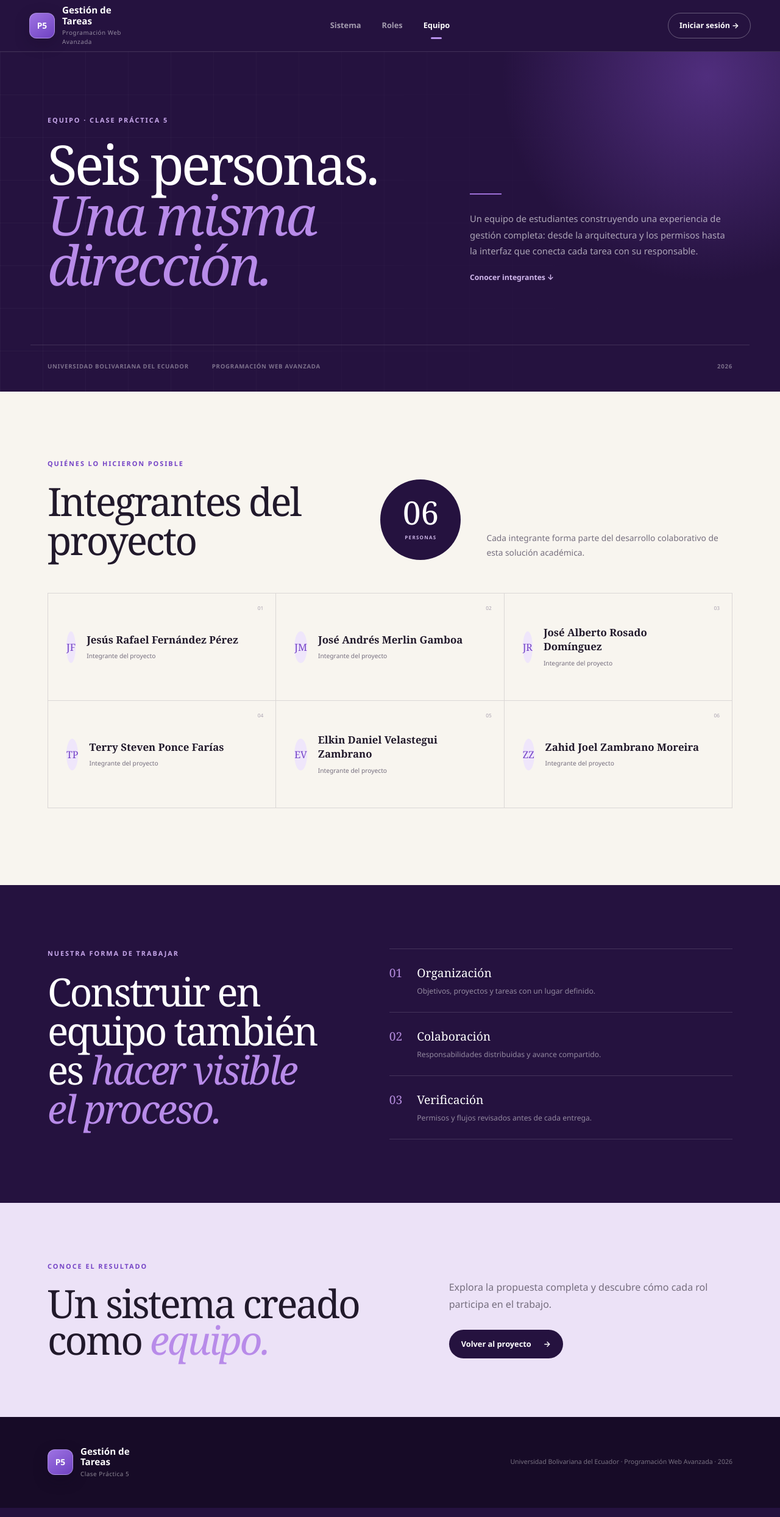
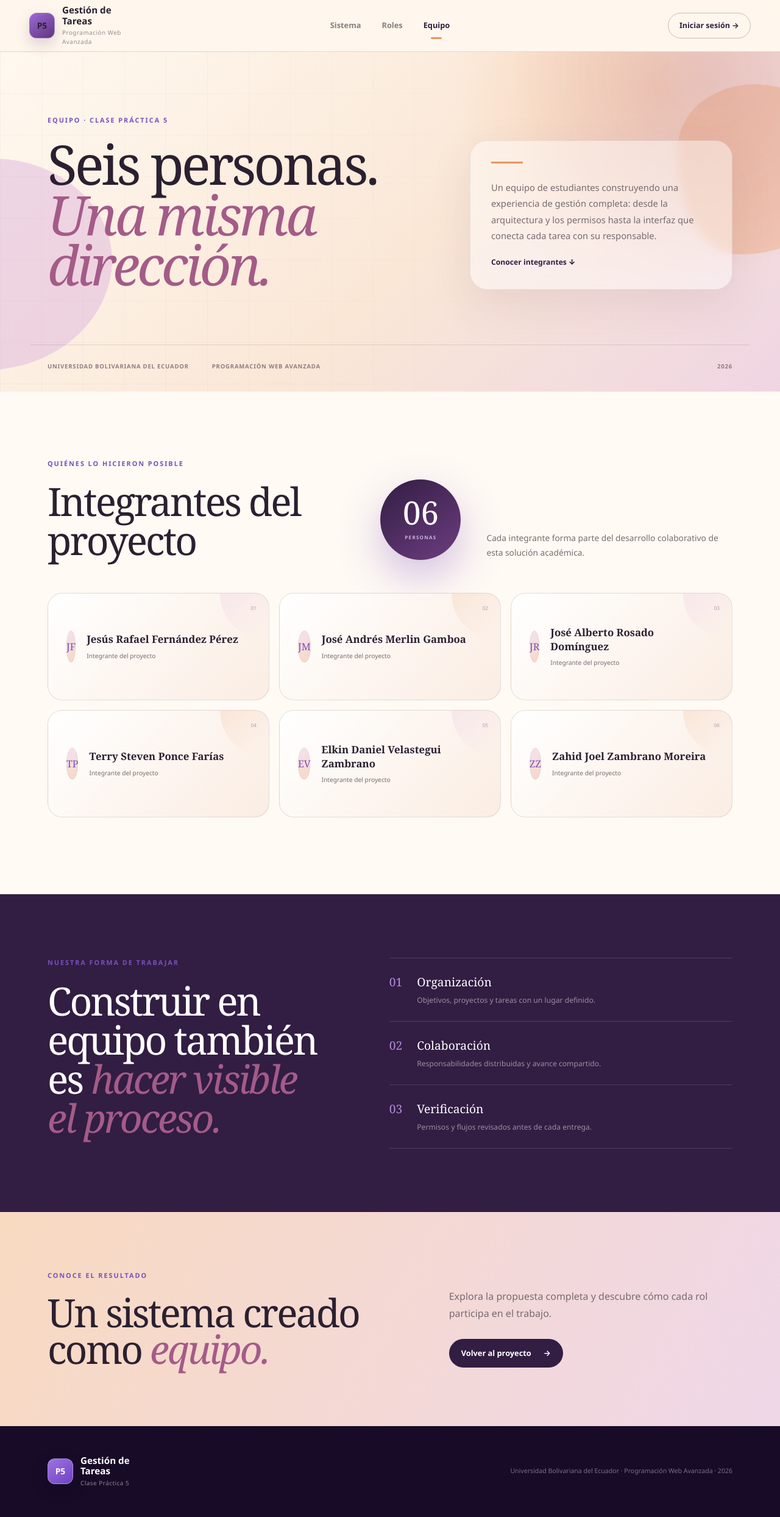
Before and after one commit to Team-Evorion/pwapractica5, a Laravel app: page /equipo in a window 1280 px wide. Shown: the whole page at 61% size. Run offline with Laravel 12, Linux system fonts and the light colour scheme.

Commit message:
feat: renovar experiencia visual del equipo

```diff
--- a/public/css/team.css
+++ b/public/css/team.css
@@ -1,11 +1,14 @@
 :root {
-    --team-cream: #f8f5ef;
-    --team-ink: #21192b;
-    --team-muted: #756e7e;
-    --team-purple: #7544c6;
-    --team-purple-dark: #25123f;
-    --team-lilac: #efe6fb;
-    --team-line: rgba(48, 34, 64, .14);
+    --team-cream: #fff7ed;
+    --team-paper: #fffaf4;
+    --team-peach: #f6d2b8;
+    --team-apricot: #e89562;
+    --team-ink: #2b2030;
+    --team-muted: #786b70;
+    --team-purple: #7950bc;
+    --team-purple-dark: #321d43;
+    --team-lilac: #efe1f2;
+    --team-line: rgba(78, 48, 62, .14);
 }
 
 html { scroll-behavior: smooth; }
@@ -31,8 +34,9 @@ html { scroll-behavior: smooth; }
 }
 
 .team-header {
-    background: var(--team-purple-dark);
-    border-bottom: 1px solid rgba(255, 255, 255, .12);
+    backdrop-filter: blur(16px);
+    background: rgba(255, 247, 237, .9);
+    border-bottom: 1px solid var(--team-line);
     position: relative;
     z-index: 5;
 }
@@ -49,16 +53,16 @@ html { scroll-behavior: smooth; }
 
 .team-nav-links { display: flex; gap: 34px; }
 .team-nav-links a {
-    color: rgba(255, 255, 255, .58);
+    color: #8b7b80;
     font-size: .8rem;
     font-weight: 650;
     position: relative;
     text-decoration: none;
 }
 .team-nav-links a:hover,
-.team-nav-links a.active { color: #fff; }
+.team-nav-links a.active { color: var(--team-purple-dark); }
 .team-nav-links a.active::after {
-    background: #b992ed;
+    background: var(--team-apricot);
     border-radius: 999px;
     bottom: -12px;
     content: "";
@@ -70,27 +74,34 @@ html { scroll-behavior: smooth; }
 }
 
 .team-access {
-    border: 1px solid rgba(255, 255, 255, .3);
+    border: 1px solid rgba(50, 29, 67, .28);
     border-radius: 999px;
-    color: #fff;
+    color: var(--team-purple-dark);
     font-size: .78rem;
     font-weight: 750;
     justify-self: end;
     padding: 11px 18px;
     text-decoration: none;
 }
-.team-access:hover { background: #fff; color: var(--team-purple-dark); }
+.team-access:hover { background: var(--team-purple-dark); color: #fff; }
+
+.team-header .landing-brand { color: var(--team-ink); }
+.team-header .landing-brand small { color: #99888c; }
+.team-header .landing-brand-mark {
+    background: linear-gradient(145deg, #9c6ad4, #5f347f);
+    box-shadow: 0 10px 24px rgba(88, 45, 107, .2);
+}
 
 .team-intro {
-    background: var(--team-purple-dark);
-    color: #fff;
+    background: radial-gradient(circle at 84% 12%, rgba(240, 163, 111, .36), transparent 28%), linear-gradient(135deg, #fff9f0 0%, #fae7d6 55%, #efd5e3 100%);
+    color: var(--team-ink);
     overflow: hidden;
     padding: 104px 0 34px;
     position: relative;
 }
 .team-intro::before {
-    background-image: linear-gradient(rgba(255, 255, 255, .035) 1px, transparent 1px), linear-gradient(90deg, rgba(255, 255, 255, .035) 1px, transparent 1px);
-    background-size: 70px 70px;
+    background-image: linear-gradient(rgba(80, 48, 61, .04) 1px, transparent 1px), linear-gradient(90deg, rgba(80, 48, 61, .04) 1px, transparent 1px);
+    background-size: 68px 68px;
     content: "";
     inset: 0;
     mask-image: linear-gradient(to right, #000, transparent 85%);
@@ -98,7 +109,8 @@ html { scroll-behavior: smooth; }
     position: absolute;
 }
 .team-intro-glow {
-    background: radial-gradient(circle, rgba(139, 84, 211, .42), transparent 68%);
+    animation: team-pulse 7s ease-in-out infinite;
+    background: radial-gradient(circle, rgba(132, 80, 183, .2), transparent 68%);
     border-radius: 50%;
     height: 700px;
     position: absolute;
@@ -106,6 +118,9 @@ html { scroll-behavior: smooth; }
     top: -310px;
     width: 700px;
 }
+.team-blob { border-radius: 46% 54% 63% 37% / 38% 46% 54% 62%; opacity: .42; pointer-events: none; position: absolute; }
+.team-blob-one { animation: team-drift 13s ease-in-out infinite alternate; background: #d9a8dc; height: 350px; left: -190px; top: 190px; width: 350px; }
+.team-blob-two { animation: team-drift 16s ease-in-out -4s infinite alternate-reverse; background: #efa673; height: 280px; right: -100px; top: 60px; width: 280px; }
 .team-intro-grid {
     align-items: end;
     display: grid;
@@ -114,7 +129,7 @@ html { scroll-behavior: smooth; }
     position: relative;
 }
 .team-eyebrow {
-    color: #c7a7eb;
+    color: var(--team-purple);
     font-size: .68rem;
     font-weight: 850;
     letter-spacing: .18em;
@@ -133,24 +148,25 @@ html { scroll-behavior: smooth; }
 .team-title-block h1 { font-size: clamp(3.6rem, 7vw, 6.8rem); line-height: .92; margin: 0; }
 .team-title-block h1 em,
 .team-principles h2 em,
-.team-closing h2 em { color: #b88be9; font-weight: 400; }
+.team-closing h2 em { color: #a45b88; font-weight: 400; }
 .team-intro-copy { padding-bottom: 10px; }
-.team-rule { background: #9e70d8; display: block; height: 2px; margin-bottom: 26px; width: 52px; }
-.team-intro-copy p { color: rgba(255, 255, 255, .62); font-size: .92rem; line-height: 1.8; }
-.team-intro-copy a { color: #d2b9ee; font-size: .76rem; font-weight: 750; text-decoration: none; }
-.team-intro-copy a:hover { color: #fff; }
+.team-intro-copy { backdrop-filter: blur(8px); background: rgba(255, 255, 255, .44); border: 1px solid rgba(82, 49, 70, .1); border-radius: 28px; box-shadow: 0 24px 70px rgba(95, 57, 68, .1); padding: 34px; }
+.team-rule { background: var(--team-apricot); display: block; height: 3px; margin-bottom: 26px; width: 52px; }
+.team-intro-copy p { color: var(--team-muted); font-size: .92rem; line-height: 1.8; }
+.team-intro-copy a { color: var(--team-purple-dark); font-size: .76rem; font-weight: 800; text-decoration: none; }
+.team-intro-copy a:hover { color: var(--team-purple); }
 .team-intro-meta {
-    border-top: 1px solid rgba(255, 255, 255, .12);
+    border-top: 1px solid var(--team-line);
     display: flex;
     gap: 38px;
     margin-top: 90px;
     padding-top: 28px;
     position: relative;
 }
-.team-intro-meta span { color: rgba(255, 255, 255, .4); font-size: .6rem; font-weight: 700; letter-spacing: .08em; text-transform: uppercase; }
+.team-intro-meta span { color: #8f7c82; font-size: .6rem; font-weight: 800; letter-spacing: .08em; text-transform: uppercase; }
 .team-intro-meta span:last-child { margin-left: auto; }
 
-.team-roster { padding: 110px 0 126px; }
+.team-roster { background: var(--team-paper); padding: 110px 0 126px; }
 .team-roster-heading {
     align-items: end;
     display: grid;
@@ -162,8 +178,10 @@ html { scroll-behavior: smooth; }
 .team-roster-heading > p { color: var(--team-muted); font-size: .86rem; line-height: 1.75; margin: 0; }
 .team-total {
     align-items: center;
-    background: var(--team-purple-dark);
+    animation: team-breathe 4.5s ease-in-out infinite;
+    background: linear-gradient(145deg, var(--team-purple-dark), #6d3d80);
     border-radius: 50%;
+    box-shadow: 0 20px 48px rgba(76, 42, 86, .2);
     color: #fff;
     display: flex;
     flex-direction: column;
@@ -173,29 +191,34 @@ html { scroll-behavior: smooth; }
 }
 .team-total strong { font-family: Georgia, serif; font-size: 3.3rem; font-weight: 400; line-height: .85; }
 .team-total span { color: #cab3e4; font-size: .5rem; font-weight: 850; letter-spacing: .16em; margin-top: 12px; }
-.team-roster-grid { border-left: 1px solid var(--team-line); border-top: 1px solid var(--team-line); display: grid; grid-template-columns: repeat(3, 1fr); }
+.team-roster-grid { display: grid; gap: 16px; grid-template-columns: repeat(3, 1fr); }
 .team-member {
     align-items: center;
-    border-bottom: 1px solid var(--team-line);
-    border-right: 1px solid var(--team-line);
+    background: linear-gradient(135deg, rgba(255, 255, 255, .94), rgba(249, 230, 218, .68));
+    border: 1px solid var(--team-line);
+    border-radius: 24px;
     display: grid;
     gap: 18px;
     grid-template-columns: auto 1fr;
     min-height: 176px;
     padding: 30px;
     position: relative;
-    transition: background .2s ease, transform .2s ease;
+    overflow: hidden;
+    transition: box-shadow .28s ease, transform .28s ease;
 }
-.team-member:hover { background: #fff; transform: translateY(-3px); z-index: 1; }
+.team-member::after { background: linear-gradient(135deg, rgba(225, 166, 213, .28), transparent 68%); border-radius: 50%; content: ""; height: 150px; position: absolute; right: -70px; top: -75px; width: 150px; }
+.team-member:nth-child(2n)::after { background: linear-gradient(135deg, rgba(236, 160, 108, .28), transparent 68%); }
+.team-member:hover { box-shadow: 0 24px 58px rgba(84, 49, 62, .13); transform: translateY(-6px); z-index: 1; }
 .team-member-number { color: #aaa2b0; font-size: .52rem; position: absolute; right: 20px; top: 18px; }
 .team-member-avatar {
     align-items: center;
-    background: var(--team-lilac);
+    background: linear-gradient(145deg, #f4e2f1, #f8d8c3);
     border-radius: 50%;
     color: var(--team-purple);
     display: flex;
     flex: 0 0 52px;
     font-family: Georgia, serif;
+    box-shadow: inset 0 0 0 1px rgba(96, 53, 98, .08);
     height: 52px;
     justify-content: center;
 }
@@ -211,7 +234,7 @@ html { scroll-behavior: smooth; }
 .team-principles strong { display: block; font-family: Georgia, serif; font-size: 1.2rem; font-weight: 500; margin-bottom: 6px; }
 .team-principles li p { color: rgba(255, 255, 255, .5); font-size: .76rem; margin: 0; }
 
-.team-closing { background: #ece2f7; padding: 96px 0; }
+.team-closing { background: linear-gradient(120deg, #f8dac0, #efd7e8); padding: 96px 0; position: relative; }
 .team-closing-inner { align-items: end; display: grid; gap: 90px; grid-template-columns: 1.1fr .9fr; }
 .team-closing h2 { font-size: clamp(3rem, 5vw, 5rem); line-height: .94; margin: 0; }
 .team-closing > div > div:last-child > p { color: var(--team-muted); line-height: 1.7; margin-bottom: 28px; }
@@ -231,6 +254,14 @@ html { scroll-behavior: smooth; }
 .team-footer { background: #170b27; color: #fff; padding: 48px 0; }
 .team-footer-inner { align-items: center; display: flex; justify-content: space-between; }
 .team-footer p { color: rgba(255, 255, 255, .42); font-size: .66rem; margin: 0; }
+
+.has-motion [data-reveal] { opacity: 0; transform: translateY(28px); transition: opacity .75s ease, transform .75s cubic-bezier(.2, .8, .2, 1); }
+.has-motion [data-reveal][data-reveal-delay="1"] { transition-delay: .15s; }
+.has-motion [data-reveal].is-visible { opacity: 1; transform: translateY(0); }
+
+@keyframes team-drift { from { transform: translate3d(0, 0, 0) rotate(0); } to { transform: translate3d(44px, -26px, 0) rotate(12deg); } }
+@keyframes team-pulse { 0%, 100% { opacity: .62; transform: scale(.96); } 50% { opacity: 1; transform: scale(1.05); } }
+@keyframes team-breathe { 0%, 100% { box-shadow: 0 20px 48px rgba(76, 42, 86, .2); } 50% { box-shadow: 0 28px 68px rgba(121, 80, 188, .34); } }
 
 @media (max-width: 991.98px) {
     .team-nav { grid-template-columns: 1fr auto; }
@@ -266,5 +297,6 @@ html { scroll-behavior: smooth; }
 
 @media (prefers-reduced-motion: reduce) {
     html { scroll-behavior: auto; }
-    *, *::before, *::after { transition-duration: .01ms !important; }
+    *, *::before, *::after { animation-duration: .01ms !important; animation-iteration-count: 1 !important; transition-duration: .01ms !important; }
+    .has-motion [data-reveal] { opacity: 1; transform: none; }
 }
--- a/resources/views/team.blade.php
+++ b/resources/views/team.blade.php
@@ -9,6 +9,7 @@
     <link href="{{ asset('css/app.css') }}" rel="stylesheet">
     <link href="{{ asset('css/landing.css') }}" rel="stylesheet">
     <link href="{{ asset('css/team.css') }}" rel="stylesheet">
+    <script src="{{ asset('js/public-pages.js') }}" defer></script>
 </head>
 <body class="team-page-public">
     <header class="team-header">
@@ -32,19 +33,21 @@
 
     <main>
         <section class="team-intro">
+            <div class="team-blob team-blob-one" aria-hidden="true"></div>
+            <div class="team-blob team-blob-two" aria-hidden="true"></div>
             <div class="team-intro-glow" aria-hidden="true"></div>
             <div class="team-shell team-intro-grid">
-                <div class="team-title-block">
+                <div class="team-title-block" data-reveal>
                     <p class="team-eyebrow">EQUIPO · CLASE PRÁCTICA 5</p>
                     <h1>Seis personas.<br><em>Una misma dirección.</em></h1>
                 </div>
-                <div class="team-intro-copy">
+                <div class="team-intro-copy" data-reveal data-reveal-delay="1">
                     <span class="team-rule" aria-hidden="true"></span>
                     <p>Un equipo de estudiantes construyendo una experiencia de gestión completa: desde la arquitectura y los permisos hasta la interfaz que conecta cada tarea con su responsable.</p>
                     <a href="#integrantes">Conocer integrantes <span aria-hidden="true">↓</span></a>
                 </div>
             </div>
-            <div class="team-shell team-intro-meta">
+            <div class="team-shell team-intro-meta" data-reveal>
                 <span>Universidad Bolivariana del Ecuador</span>
                 <span>Programación Web Avanzada</span>
                 <span>2026</span>
@@ -53,7 +56,7 @@
 
         <section class="team-roster" id="integrantes">
             <div class="team-shell">
-                <div class="team-roster-heading">
+                <div class="team-roster-heading" data-reveal>
                     <div>
                         <p class="team-eyebrow team-eyebrow-purple">QUIÉNES LO HICIERON POSIBLE</p>
                         <h2>Integrantes del proyecto</h2>
@@ -63,32 +66,32 @@
                 </div>
 
                 <div class="team-roster-grid">
-                    <article class="team-member">
+                    <article class="team-member" data-reveal>
                         <span class="team-member-number">01</span>
                         <span class="team-member-avatar">JF</span>
                         <div><h3>Jesús Rafael Fernández Pérez</h3><p>Integrante del proyecto</p></div>
                     </article>
-                    <article class="team-member">
+                    <article class="team-member" data-reveal data-reveal-delay="1">
                         <span class="team-member-number">02</span>
                         <span class="team-member-avatar">JM</span>
                         <div><h3>José Andrés Merlin Gamboa</h3><p>Integrante del proyecto</p></div>
                     </article>
-                    <article class="team-member">
+                    <article class="team-member" data-reveal>
                         <span class="team-member-number">03</span>
                         <span class="team-member-avatar">JR</span>
                         <div><h3>José Alberto Rosado Domínguez</h3><p>Integrante del proyecto</p></div>
                     </article>
-                    <article class="team-member">
+                    <article class="team-member" data-reveal data-reveal-delay="1">
                         <span class="team-member-number">04</span>
                         <span class="team-member-avatar">TP</span>
                         <div><h3>Terry Steven Ponce Farías</h3><p>Integrante del proyecto</p></div>
                     </article>
-                    <article class="team-member">
+                    <article class="team-member" data-reveal>
                         <span class="team-member-number">05</span>
                         <span class="team-member-avatar">EV</span>
                         <div><h3>Elkin Daniel Velastegui Zambrano</h3><p>Integrante del proyecto</p></div>
                     </article>
-                    <article class="team-member">
+                    <article class="team-member" data-reveal data-reveal-delay="1">
                         <span class="team-member-number">06</span>
                         <span class="team-member-avatar">ZZ</span>
                         <div><h3>Zahid Joel Zambrano Moreira</h3><p>Integrante del proyecto</p></div>
@@ -99,11 +102,11 @@
 
         <section class="team-principles">
             <div class="team-shell team-principles-grid">
-                <div>
+                <div data-reveal>
                     <p class="team-eyebrow">NUESTRA FORMA DE TRABAJAR</p>
                     <h2>Construir en equipo también es <em>hacer visible el proceso.</em></h2>
                 </div>
-                <ol>
+                <ol data-reveal data-reveal-delay="1">
                     <li><span>01</span><div><strong>Organización</strong><p>Objetivos, proyectos y tareas con un lugar definido.</p></div></li>
                     <li><span>02</span><div><strong>Colaboración</strong><p>Responsabilidades distribuidas y avance compartido.</p></div></li>
                     <li><span>03</span><div><strong>Verificación</strong><p>Permisos y flujos revisados antes de cada entrega.</p></div></li>
@@ -113,8 +116,8 @@
 
         <section class="team-closing">
             <div class="team-shell team-closing-inner">
-                <div><p class="team-eyebrow team-eyebrow-purple">CONOCE EL RESULTADO</p><h2>Un sistema creado<br>como <em>equipo.</em></h2></div>
-                <div>
+                <div data-reveal><p class="team-eyebrow team-eyebrow-purple">CONOCE EL RESULTADO</p><h2>Un sistema creado<br>como <em>equipo.</em></h2></div>
+                <div data-reveal data-reveal-delay="1">
                     <p>Explora la propuesta completa y descubre cómo cada rol participa en el trabajo.</p>
                     <a class="team-closing-button" href="{{ route('home') }}">Volver al proyecto <span aria-hidden="true">→</span></a>
                 </div>
```
